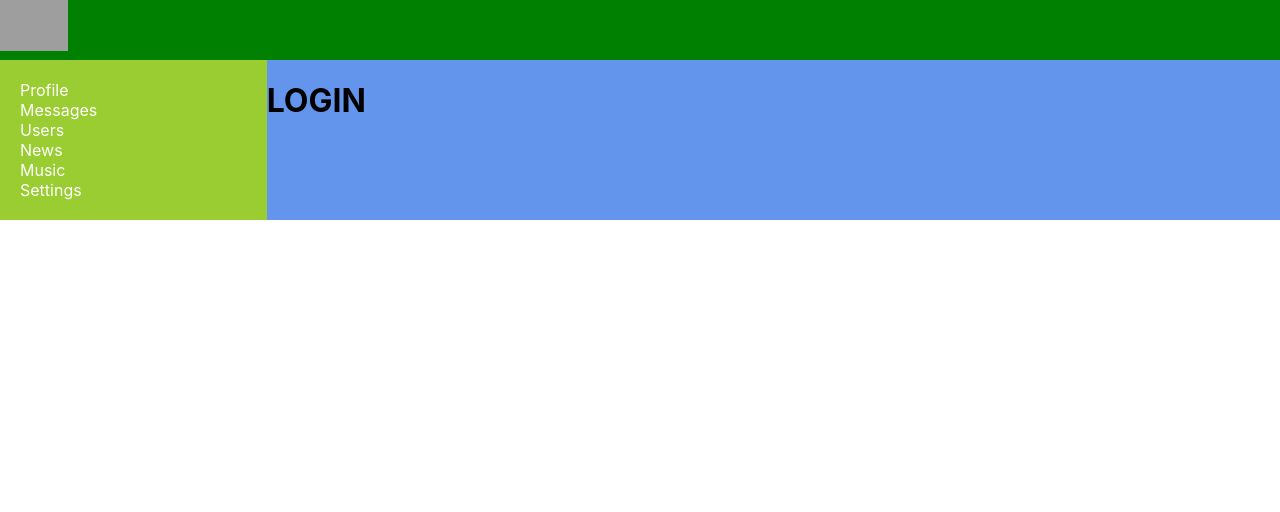
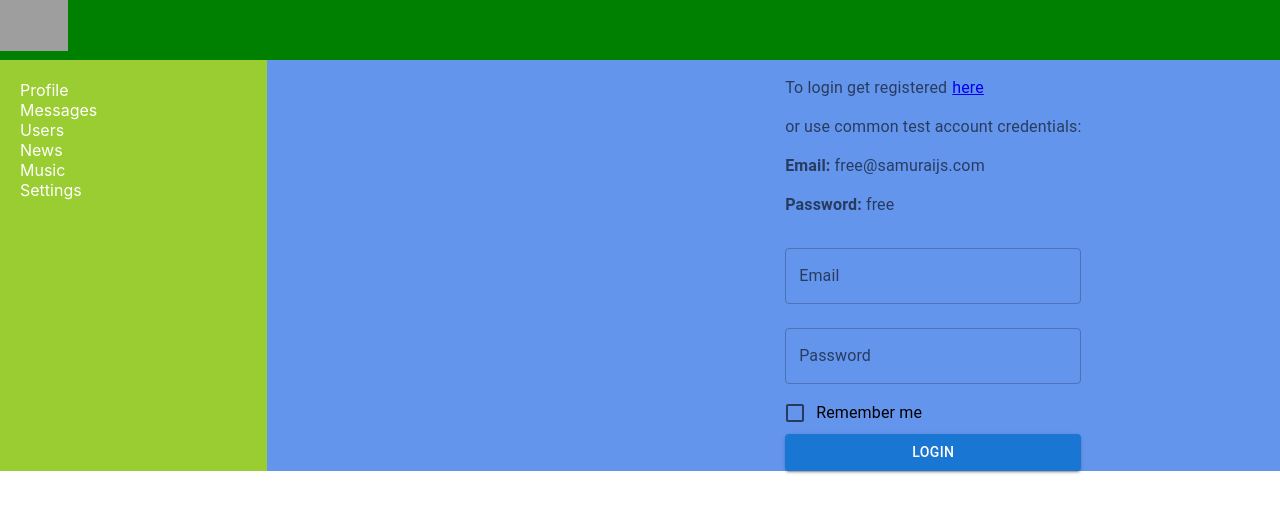
Before and after one commit to nikitastas/social-network-ts, a React (Create React App) app: page /login in a window 1280 px wide. Shown: the top 512 px of the page. Built offline with nearby package versions, Linux system fonts and the light colour scheme; no server answers; grey boxes are pictures that could not be loaded.

Commit message:
Complete 75 stage.

```diff
--- a/package.json
+++ b/package.json
@@ -4,6 +4,10 @@
   "private": true,
   "dependencies": {
     "@babel/plugin-proposal-private-property-in-object": "^7.21.11",
+    "@emotion/react": "^11.14.0",
+    "@emotion/styled": "^11.14.0",
+    "@mui/icons-material": "^6.4.3",
+    "@mui/material": "^6.4.3",
     "@testing-library/jest-dom": "^5.14.1",
     "@testing-library/react": "^13.0.0",
     "@testing-library/user-event": "^13.2.1",
@@ -16,7 +20,9 @@
     "axios": "^1.7.9",
     "react": "^18.3.1",
     "react-dom": "^18.3.1",
+    "react-hook-form": "^7.54.2",
     "react-redux": "^9.1.2",
+    "react-router": "^7.1.5",
     "react-router-dom": "^6.23.1",
     "react-scripts": "5.0.1",
     "redux": "^5.0.1",
--- /dev/null
+++ b/src/components/Login/Login.module.css
@@ -0,0 +1,4 @@
+.errorMessage {
+    color: red;
+    font-size: 14px;
+}
--- a/src/components/Login/Login.tsx
+++ b/src/components/Login/Login.tsx
@@ -1,7 +1,117 @@
-import React from 'react'
+import Button from '@mui/material/Button'
+import Checkbox from '@mui/material/Checkbox'
+import FormControl from '@mui/material/FormControl'
+import FormControlLabel from '@mui/material/FormControlLabel'
+import FormGroup from '@mui/material/FormGroup'
+import FormLabel from '@mui/material/FormLabel'
+import Grid from '@mui/material/Grid'
+import TextField from '@mui/material/TextField'
+import { Controller, SubmitHandler, useForm } from 'react-hook-form'
+import s from './Login.module.css'
+import { useDispatch } from 'react-redux'
+import { useNavigate } from 'react-router'
+import {AppThunkDispatch} from "../../redux/redux-store";
+
+type Inputs = {
+  email: string
+  password: string
+  rememberMe: boolean
+}
 
 export const Login = () => {
+  debugger
+  //const isLoggedIn = useAppSelector(selectIsLoggedIn)
+  const dispatch = useDispatch<AppThunkDispatch>()
+
+  //const navigate = useNavigate()
+
+  /*useEffect(() => {
+    if (isLoggedIn) {
+      navigate(Path.Main)
+    }
+  }, [isLoggedIn])*/
+
+  const {
+    register,
+    handleSubmit,
+    reset,
+    control,
+    formState: { errors },
+  } = useForm<Inputs>({ defaultValues: { email: '', password: '', rememberMe: false } })
+
+  const onSubmit: SubmitHandler<Inputs> = (data) => {
+    //dispatch(loginTC(data))
+    reset()
+  }
+
   return (
-    <h1>LOGIN</h1>
+    <Grid container justifyContent={'center'}>
+      <Grid item justifyContent={'center'}>
+        <FormControl>
+          <FormLabel>
+            <p>
+              To login get registered
+              <a
+                style={{ color: 'light', marginLeft: '5px' }}
+                href={'https://social-network.samuraijs.com/'}
+                target={'_blank'}
+                rel="noreferrer"
+              >
+                here
+              </a>
+            </p>
+            <p>or use common test account credentials:</p>
+            <p>
+              <b>Email:</b> free@samuraijs.com
+            </p>
+            <p>
+              <b>Password:</b> free
+            </p>
+          </FormLabel>
+          <form onSubmit={handleSubmit(onSubmit)}>
+            <FormGroup>
+              <TextField
+                label="Email"
+                margin="normal"
+                {...register('email', {
+                  required: 'Email is required',
+                  pattern: {
+                    value: /^[a-zA-Z0-9._-]+@[a-zA-Z0-9.-]+\.[a-zA-Z]{2,4}$/,
+                    message: 'Incorrect email address',
+                  },
+                })}
+              />
+              {errors.email && <span className={s.errorMessage}>{errors.email.message}</span>}
+              <TextField
+                type="password"
+                label="Password"
+                margin="normal"
+                {...register('password', {
+                  required: 'Password is required',
+                  pattern: {
+                    value: /^.{3,}$/,
+                    message: 'Password must be at least 3 characters long',
+                  },
+                })}
+              />
+              {errors.password && <span className={s.errorMessage}>{errors.password.message}</span>}
+              <FormControlLabel
+                label={'Remember me'}
+                control={
+                  <Controller
+                    name={'rememberMe'}
+                    control={control}
+                    render={({ field: { value, ...rest } }) => <Checkbox {...rest} checked={value} />}
+                  />
+                }
+              />
+              <Button type={'submit'} variant={'contained'} color={'primary'}>
+                Login
+              </Button>
+            </FormGroup>
+          </form>
+        </FormControl>
+      </Grid>
+    </Grid>
   )
 }
```
Also changed, not shown: 1 other file (tests, documents, lock files or other folders).
